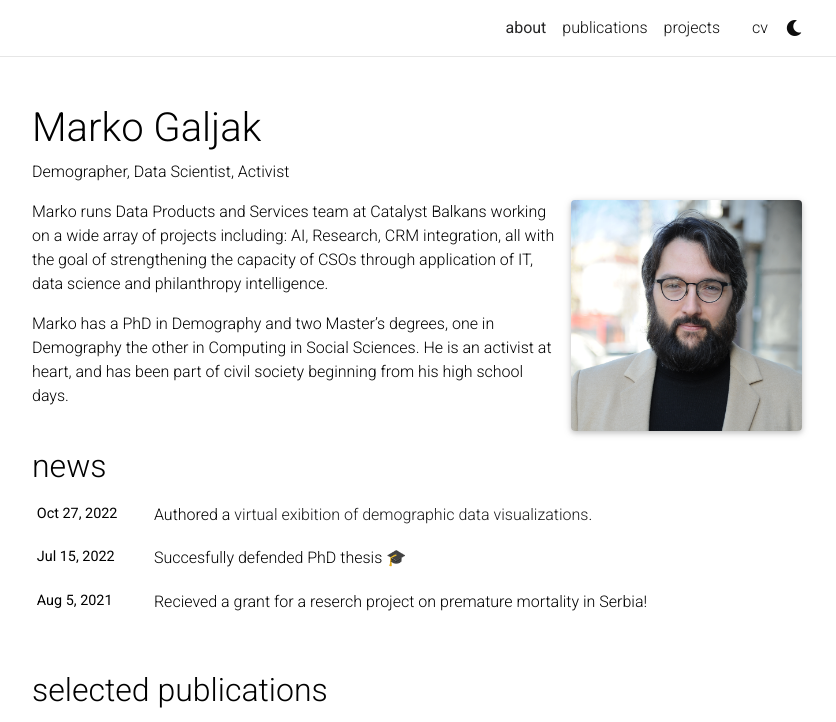
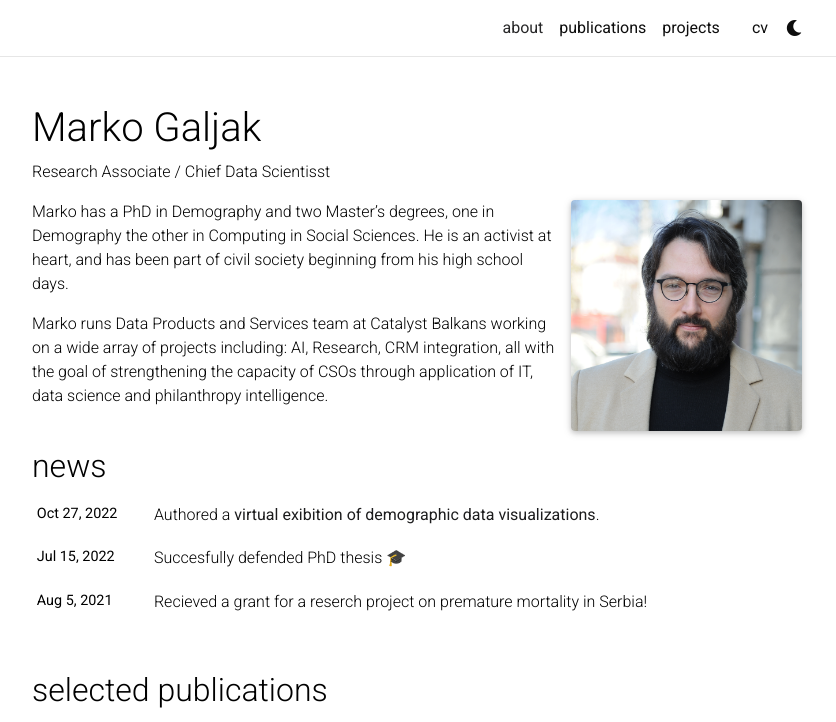
Before and after one commit to gljk/gljk, a Jekyll site: the page built from _pages/about.md, in a window 1280 px wide and 1011 px high, cut to the strip 0-722 px from the top of the window. Shown: the whole strip, without its empty margins (223-1059 px from the left). Built offline with Jekyll 4.4.1, drawn with Linux system fonts in a browser that asks for light colours; full-size pictures stand in for the smaller copies a plugin makes; comment, search, counter and statistics services are not loaded; a style sheet for code colours, icons or effects is not loaded.

Commit message:
added info

```diff
--- a/_config.yml
+++ b/_config.yml
@@ -8,12 +8,12 @@ middle_name:
 last_name: Galjak
 email: galjak@gmail.com
 description: > # the ">" symbol means to ignore newlines until "footer_text:"
-  Activist, Data Scientist, and Researcher
+  Data Scientist, Researcher and Activist
 footer_text: #
 keywords: demography, data science, serbia, social network analysis, epidemiology, computational  # add your own keywords or leave empty
 
 lang: en # the language of your site (for example: en, fr, cn, ru, etc.)
-icon: 🦾 # the emoji used as the favicon (alternatively, provide image name in /assets/img/)
+icon: gfav.png # the emoji used as the favicon (alternatively, provide image name in /assets/img/)
 
 url: https://gljk.github.io # the base hostname & protocol for your site
 baseurl: # the subpath of your site, e.g. /blog/
@@ -69,7 +69,7 @@ gitlab_username: # your GitLab user name
 twitter_username: galjak
 linkedin_username: galjak
 scholar_userid: FttAhcEAAAAJ
-semanticscholar_id: # your Semantic Scholar ID
+semanticscholar_id: 108283214
 orcid_id: 0000-0002-1756-3083
 medium_username: # your Medium username
 quora_username: # your Quora username
--- a/_pages/about.md
+++ b/_pages/about.md
@@ -2,7 +2,7 @@
 layout: about
 title: about
 permalink: /
-subtitle: Demographer, Data Scientist, Activist
+subtitle: Research Associate / Chief Data Scientisst
 
 profile:
   align: right
@@ -14,6 +14,7 @@ selected_papers: true # includes a list of papers marked as "selected={true}"
 social: true  # includes social icons at the bottom of the page
 ---
 
+Marko has a PhD in Demography and two Master's degrees, one in Demography the other in Computing in Social Sciences.
+He is an activist at heart, and has been part of civil society beginning from his high school days.
+
 Marko runs Data Products and Services team at Catalyst Balkans working on a wide array of projects including: AI, Research, CRM integration, all with the goal of strengthening the capacity of CSOs through application of IT, data science and philanthropy intelligence.
-
-Marko has a PhD in Demography and two Master's degrees, one in Demography the other in Computing in Social Sciences. He is an activist at heart, and has been part of civil society beginning from his high school days.
--- a/_sass/_base.scss
+++ b/_sass/_base.scss
@@ -23,6 +23,7 @@ table {
 
 a, table.table a {
   color: var(--global-theme-color);
+  font-weight: 400;
   &:hover {
     color: var(--global-theme-color);
     text-decoration: underline;
```
Also changed, not shown: _data/cv.yml (+10 -0 lines), assets/img/gfav.png (added).
